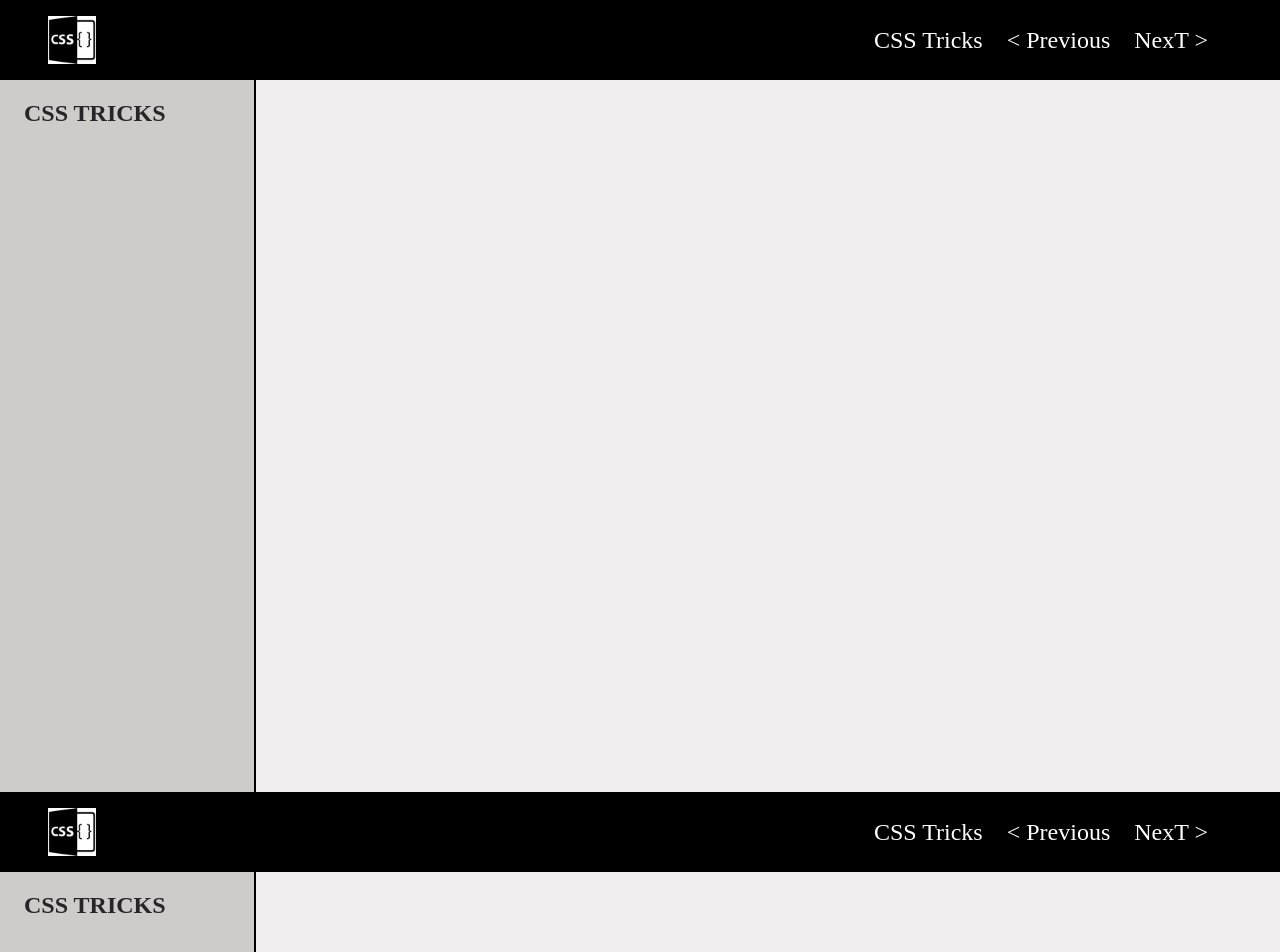
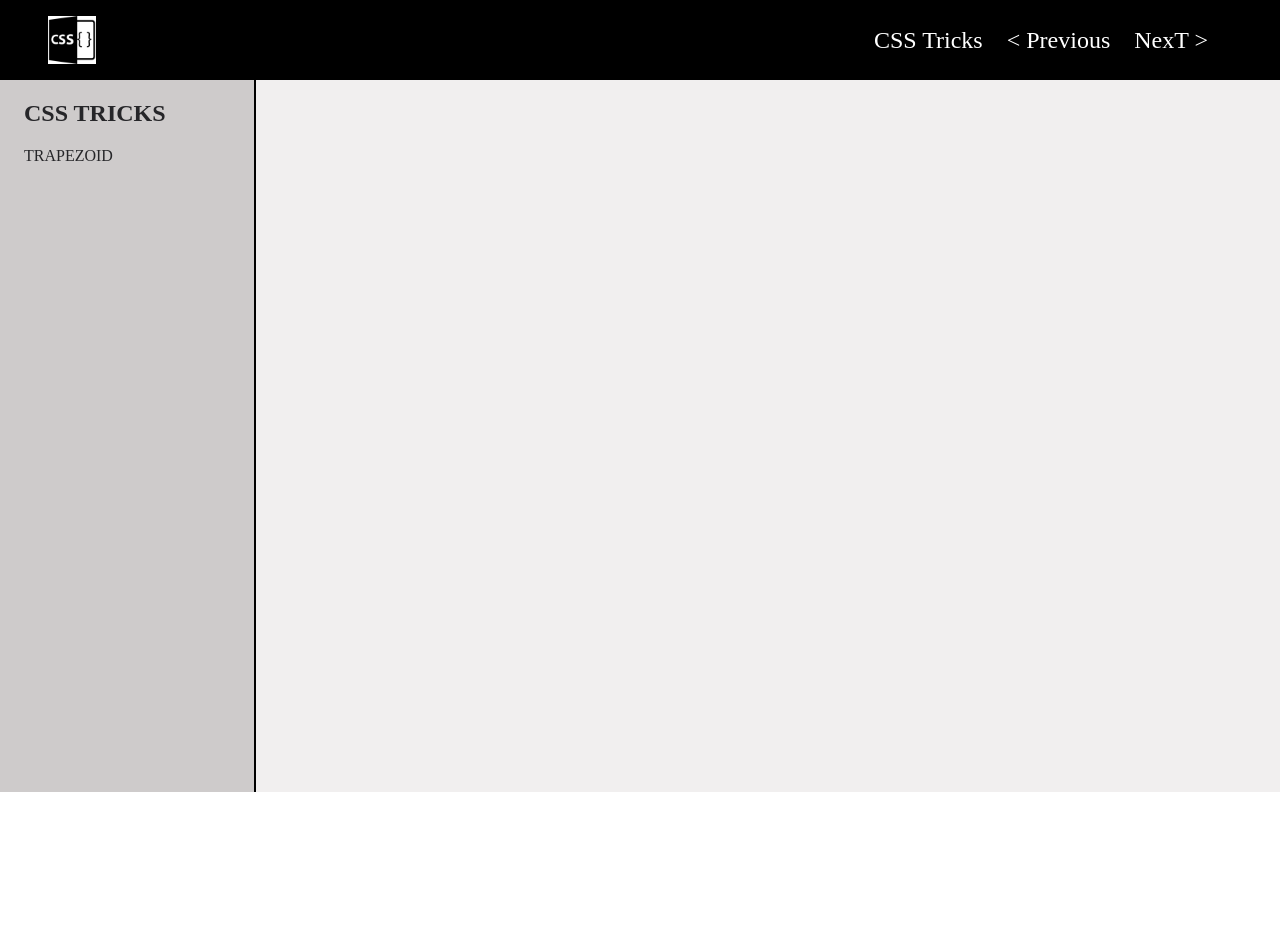
Before and after one commit to AyushKumar01/CSS-Exercises, a plain HTML site: page pages/CSS/trapezoid.html in a window 1280 px wide. Shown: the top 952 px of the page. After the commit the page ends 800 px from the top, so only its background shows below. Drawn offline with Linux system fonts and the light colour scheme.

Commit message:
trapezoid page

```diff
--- a/pages/CSS/trapezoid.html
+++ b/pages/CSS/trapezoid.html
@@ -21,29 +21,6 @@
         <nav class='header__nav'>
             <ul class='header__list'>
                 <li class='header__list-item'><a class='header__list-link' href="./css-home.html">CSS Tricks</a></li>
-                <li class='header__list-item'><a class='header__list-link' href="./css-home.html">< Previous</a></li>
-                <li class='header__list-item'><a class='header__list-link' href="./trapezoid.html">NexT ></a></li>
-            </ul>
-        </nav>
-    </header>
-    <main class="main">
-        <section class="main__left">
-            <h2 class="main__left-heading">CSS TRICKS</h2>
-        </section>
-        <section class="main__right"></section>
-    </main>
-</body>
-</html></title>
-    <link href="../../styles/main.css" rel="stylesheet" />
-</head>
-<body>
-    <header class='header'>
-        <div class='header__left'>
-            <a href="../../index.html"><img class='header__left-img' src="../../assets/logo/css-logo.png"/></a>
-        </div>
-        <nav class='header__nav'>
-            <ul class='header__list'>
-                <li class='header__list-item'><a class='header__list-link' href="./css-home.html">CSS Tricks</a></li>
                 <li class='header__list-item'><a class='header__list-link'>< Previous</a></li>
                 <li class='header__list-item'><a class='header__list-link' href="./trapezoid.html">NexT ></a></li>
             </ul>
@@ -52,6 +29,7 @@
     <main class="main">
         <section class="main__left">
             <h2 class="main__left-heading">CSS TRICKS</h2>
+            <a href="./trapezoid.html"  class="main__left-links">TRAPEZOID</a>
         </section>
         <section class="main__right"></section>
     </main>
--- a/styles/partials/_css-home.scss
+++ b/styles/partials/_css-home.scss
@@ -14,6 +14,10 @@
         color: rgb(38, 38, 41);
         font-weight: bold;
     }
+    &__left-links{
+        color: rgb(38, 38, 41);
+        text-decoration: none;
+    }
 
     &__right{
         background: rgb(241, 239, 239);
```
Also changed, not shown: styles/main.css, 1 other file.
